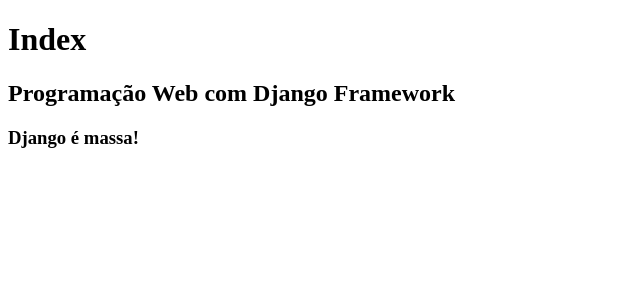
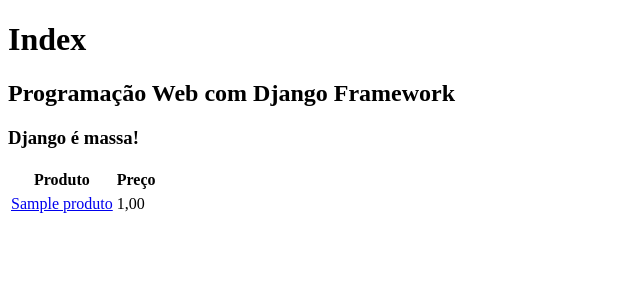
Before and after one commit to NataliaBento/UdemyDjango, a Django app: page / in a window 1280 px wide. Shown: the top 300 px of the page, without its empty margins (0-640 px from the left). Run offline with Django 5.2, Linux system fonts and the light colour scheme; tables that the repository leaves empty hold one stand-in row (values such as "Sample post").

Commit message:
feat: dados do banco no template

```diff
--- a/core/templates/index.html
+++ b/core/templates/index.html
@@ -11,5 +11,18 @@
     <h2> {{ curso }} </h2>
 
     <h3> {{ outro }} </h3>
+    <table>
+        <thead>
+            <tr>
+                <th>Produto</th>
+                <th>Preço</th>
+            <tr>
+        </thead>
+            {% for produto in produtos %}
+                <tr>
+                <td><a href="{% url 'produto' produto.id %}">{{ produto.nome }} </a></td>
+                <td>{{produto.preco}}</td>
+            {% endfor %}
+    </table>
 </body>
 </html>
--- a/core/urls.py
+++ b/core/urls.py
@@ -1,8 +1,9 @@
 from django.urls import path
 
-from .views import index, contato
+from .views import index, contato, produto
 
 urlpatterns = [
-    path('', index),
-    path('contato', contato),
+    path('', index, name='index'),
+    path('contato', contato, name='contato'),
+    path('produto/<int:id>', produto, name='produto'),
 ]
--- a/core/views.py
+++ b/core/views.py
@@ -1,14 +1,27 @@
 from django.shortcuts import render
+
+from .models import Produto
 
 # Create your views here.
 
 def index (request):
+    produtos = Produto.objects.all()
+
     context = {
         'curso': 'Programação Web com Django Framework',
-        'outro': 'Django é massa!'
+        'outro': 'Django é massa!',
+        'produtos': produtos
     }
     return render(request, 'index.html', context)
 
 def contato (request):
 
     return render(request, 'contato.html')
+
+def produto (request, id):
+    prod = Produto.objects.get(id=id)
+
+    context = {
+        'produto': prod
+    }
+    return render(request, 'produto.html', context)
```
Also changed, not shown: core/templates/produto.html (added, +23 -0 lines).
